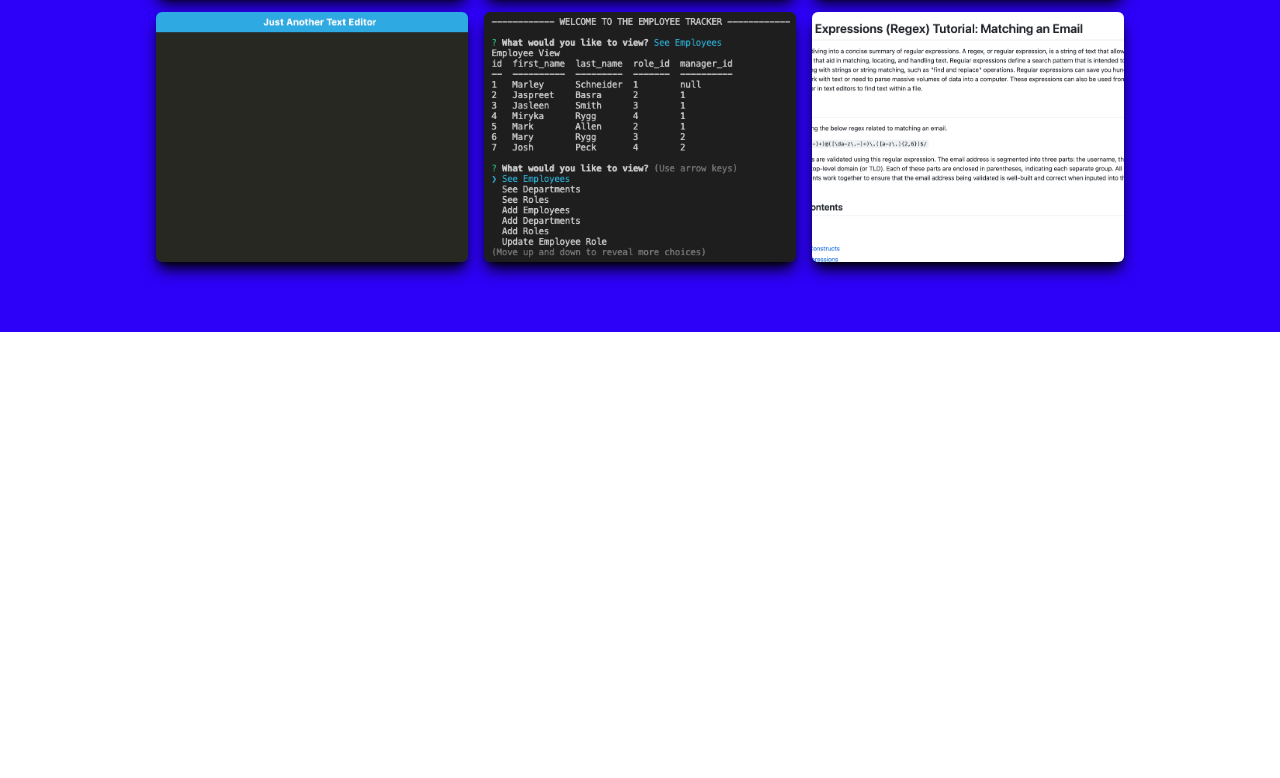
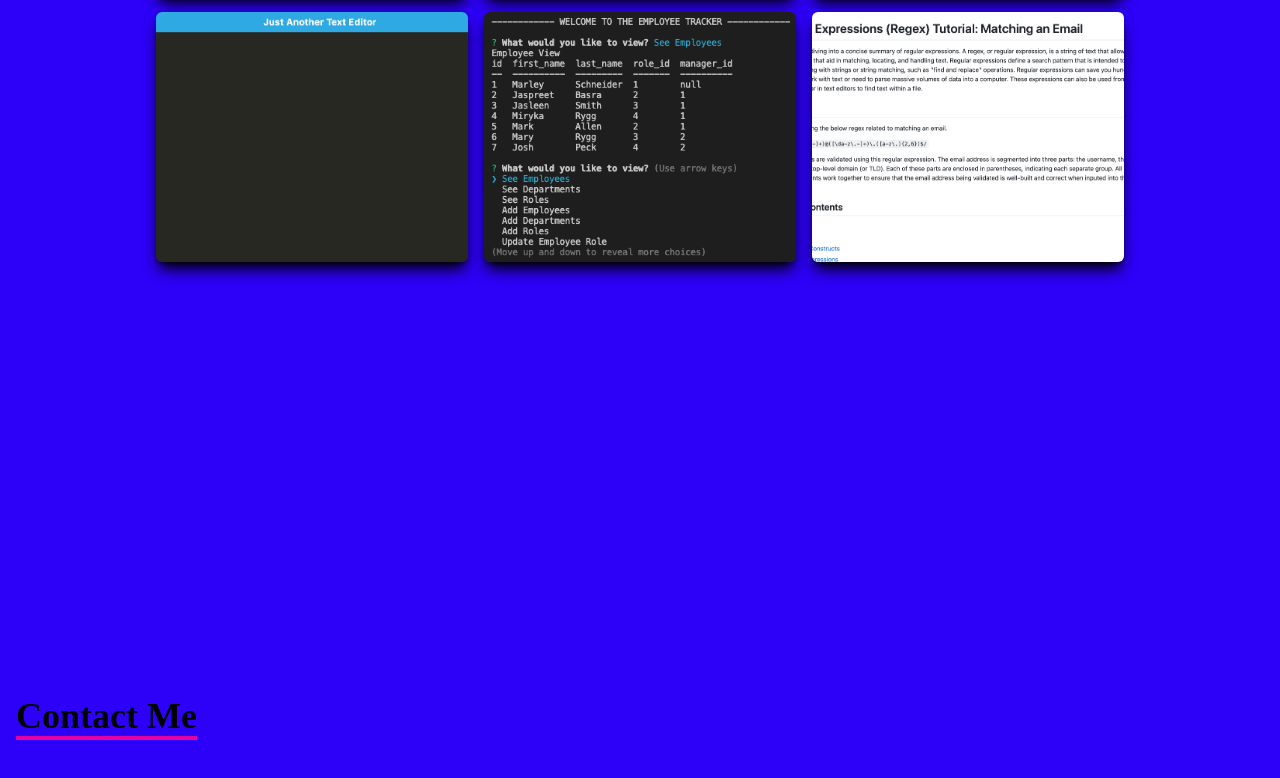
Before and after one commit to marleyschneiderr/react-to-marley, a React (Create React App) app in the folder react-to-marley/: page / in a window 1280 px wide. Shown: the part 2868-3646 px from the top of the page. Before the commit the page ends 3200 px from the top, so only its background shows below. Built offline with nearby package versions, Linux system fonts and the light colour scheme; the HTML template or start-up script is replaced by a standard one.

Commit message:
Adding contact section

```diff
--- a/react-to-marley/src/App.js
+++ b/react-to-marley/src/App.js
@@ -1,4 +1,5 @@
 import Aboutme from "./components/Aboutme";
+import Contact from "./components/contact";
 import Homepage from "./components/Homepage";
 import Navbar from "./components/Navbar";
 import Programs from "./components/Programs";
@@ -13,6 +14,7 @@
       <Aboutme />
       <Programs />
       <Projects />
+      <Contact />
     </div>
   );
 }
--- /dev/null
+++ b/react-to-marley/src/components/Contact.jsx
@@ -0,0 +1,18 @@
+import React from 'react'
+
+const Contact = () => {
+  return (
+    <div name="contact" className='w-full h-screen bg-[#2d00f7] flex justify-center items-center p-4'>
+        <form action="" className='flex flex-col max-w-[700] w-full'>
+            <div className='pb-8'>
+                <p className='text-4xl font-bold inline border-b-4 border-[#E500A4]'>
+                    Contact Me
+                </p>
+            </div>
+        </form>
+
+    </div>
+  )
+}
+
+export default Contact
```
